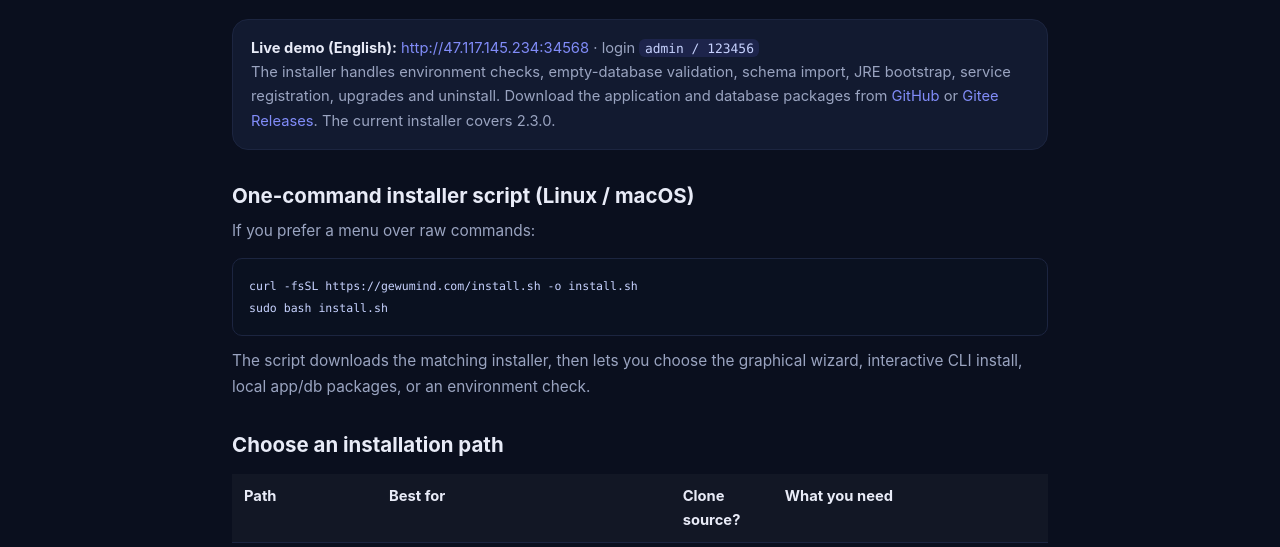
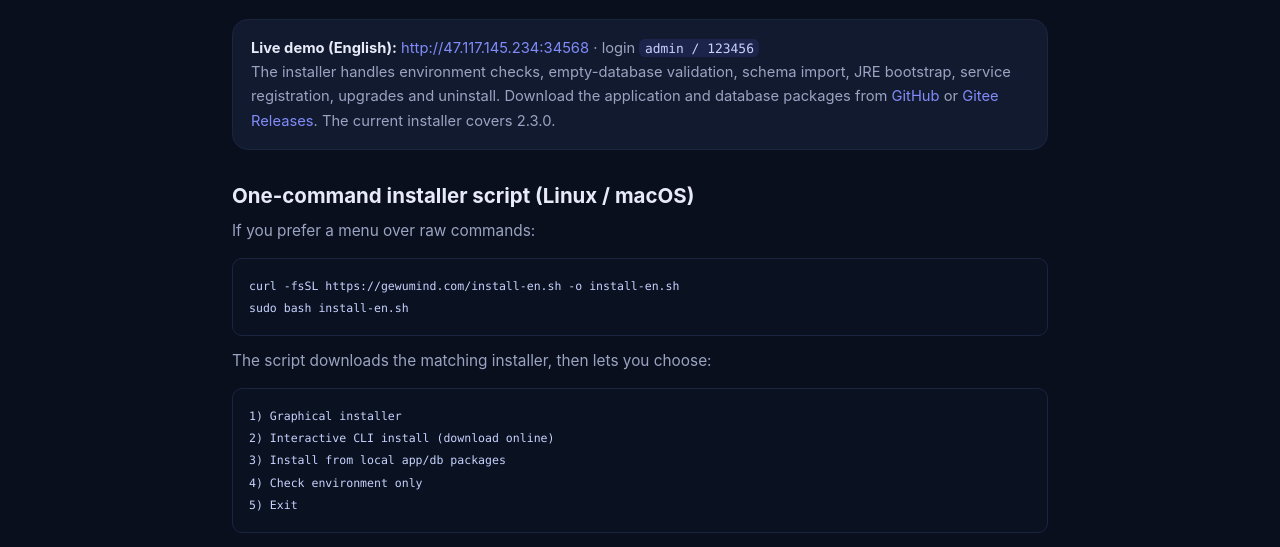
Before and after one commit to gewumind/gewumind.github.io, a plain HTML site: page install.html in a window 1280 px wide. Shown: the part 253-800 px from the top of the page. Drawn offline with Linux system fonts and the light colour scheme.

Commit message:
site: add English installer script

```diff
--- a/install.html
+++ b/install.html
@@ -48,9 +48,14 @@
 
     <h2>One-command installer script (Linux / macOS)</h2>
     <p>If you prefer a menu over raw commands:</p>
-    <pre class="code"><code>curl -fsSL https://gewumind.com/install.sh -o install.sh
-sudo bash install.sh</code></pre>
-    <p>The script downloads the matching installer, then lets you choose the graphical wizard, interactive CLI install, local app/db packages, or an environment check.</p>
+    <pre class="code"><code>curl -fsSL https://gewumind.com/install-en.sh -o install-en.sh
+sudo bash install-en.sh</code></pre>
+    <p>The script downloads the matching installer, then lets you choose:</p>
+    <pre class="code"><code>1) Graphical installer
+2) Interactive CLI install (download online)
+3) Install from local app/db packages
+4) Check environment only
+5) Exit</code></pre>
 
     <h2>Choose an installation path</h2>
     <table class="legal-table">
```
Also changed, not shown: 2 other files.
